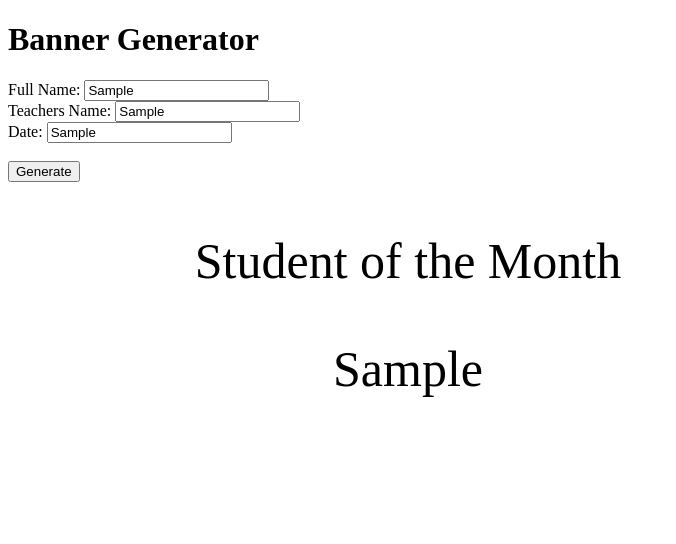
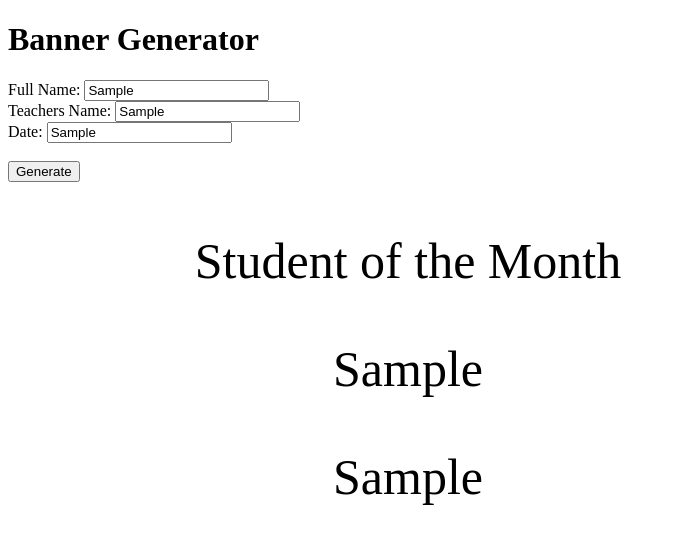
Before and after one commit to christy8059/banner-generator, a plain HTML site: page index.html in a window 1280 px wide. Both pictures are taken after typing "Sample", "Sample", "Sample" into the empty fields and a click on the button "Generate". Shown: the whole page, without its empty margins (0-676 px from the left). Drawn offline with nearby package versions, Linux system fonts and the light colour scheme.

```diff
--- a/index.html
+++ b/index.html
@@ -12,7 +12,16 @@
              var fullName= $('#fullName').val();
              $('#secondP').html(fullName);
              $('p').fadeIn(2000);
+
+             var teacherName= $('#teachersName').val();
+             $('#thirdP').html(teacherName);
+
+
+            var date= $('#date').val();
+            $('fourthP').html(date);
+
          });
+
 
 
         });
@@ -46,6 +55,8 @@
 
     <p>Student of the Month</p>
     <p id= secondP></p>
+    <p id= thirdP></p>
+    <p id= fourthP></p>
     </div>
 </body>
 
```
